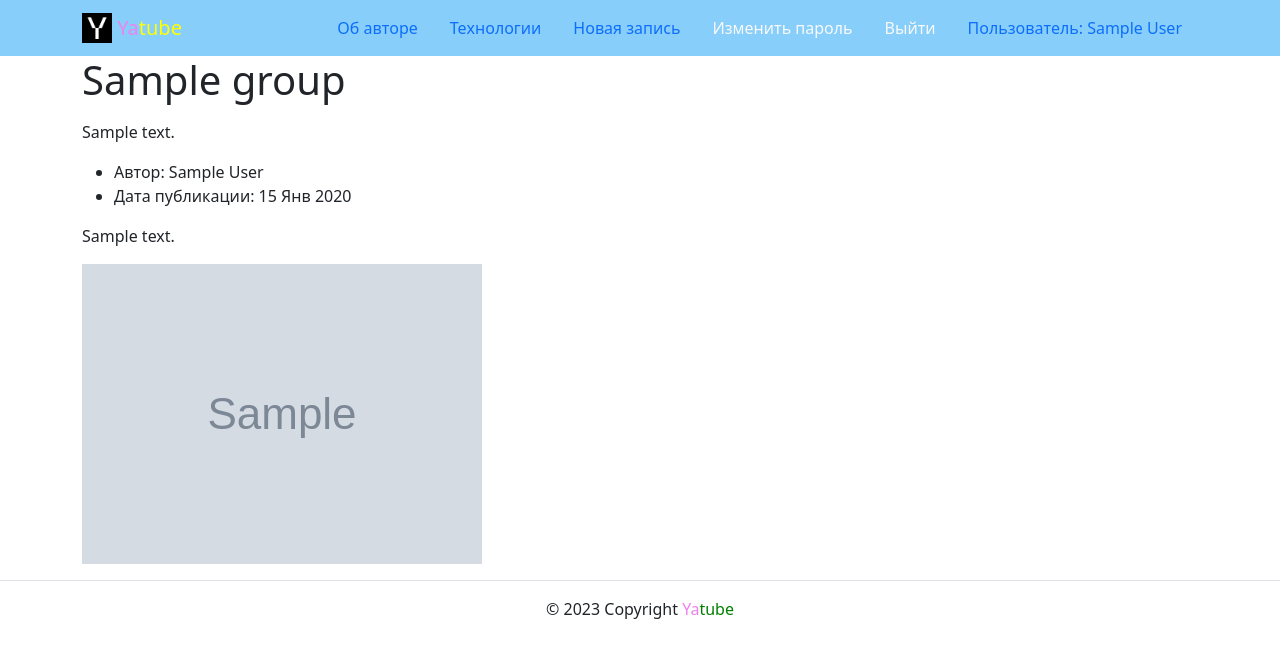
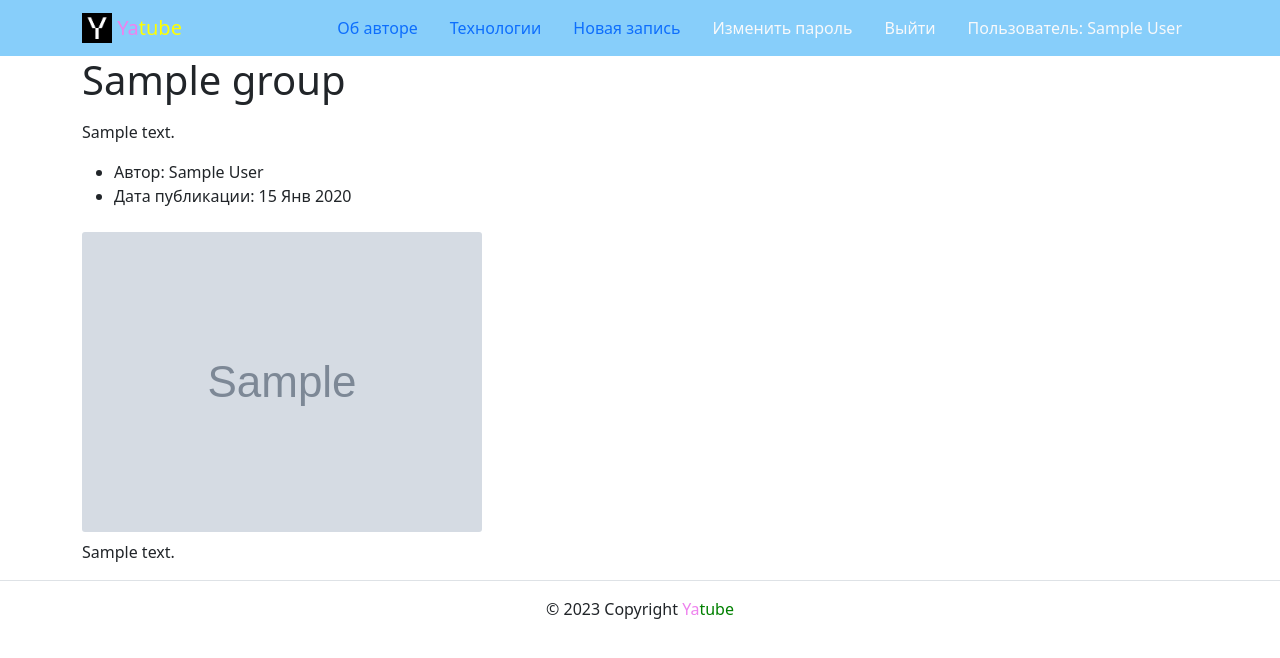
Before and after one commit to Artyom-Serov/project_yatube, a Django app: a page that uses yatube/templates/includes/header.html in a window 1280 px wide. Shown: the top 658 px of the page. Run offline with Django 3.2, Linux system fonts and the light colour scheme; a user stored in the database is signed in; tables that the repository leaves empty hold one stand-in row (values such as "Sample post"); grey boxes marked "Sample" are stand-in pictures; some libraries are stand-ins or nearby versions.

Commit message:
Загрузка и отображение изображений в постах

```diff
--- a/yatube/templates/includes/header.html
+++ b/yatube/templates/includes/header.html
@@ -22,7 +22,7 @@
             </li>
             {% if user.is_authenticated %}
             <li class="nav-item">
-              <a class="nav-link {% if view_name  == 'posts:post_create' %}active{% endif %}"
+              <a class="nav-link {% if view_name  == 'posts:create_post' %}active{% endif %}"
               href="{% url 'posts:create_post' %}">Новая запись</a>
             </li>
             <li class="nav-item">
@@ -33,8 +33,10 @@
             <li class="nav-item">
               <a class="nav-link link-light" href="{% url 'users:logout' %}">Выйти</a>
             </li>
-            <li class="nav-link" >
-              Пользователь: {{ user.first_name }} {{ user.last_name }}
+            <li class="nav-item">
+              <a class="nav-link link-light {% if view_name  == 'posts:profile' %}active{% endif %}"
+              href="{% url 'posts:profile' user.username %}">
+                Пользователь: {{ user.first_name }} {{ user.last_name }}</a>
             </li>
             {% else %}
             <li class="nav-item">
--- a/yatube/templates/posts/post_detail.html
+++ b/yatube/templates/posts/post_detail.html
@@ -1,7 +1,9 @@
 {% extends "base.html" %}
+
 {% block title %}
 Пост {{ post.text|truncatechars:30 }}
 {% endblock %}
+
 {% block content %}
 {% load thumbnail %}
 <div class="container py-5">
@@ -32,7 +34,8 @@
     </aside>
     <article class="col-12 col-md-9">
       {% thumbnail post.image "960x339" fit="max" as im %}
-        <img class="card-img my-2" src="{{ im.url }}" width="100%" height="auto">
+        <img class="card-img my-2" src="{{ im.url }}"
+        style="max-width: 400px; max-height: 300px; object-fit: contain;">
       {% endthumbnail %}
       <p>
         {{ post.text }}</p>
--- a/yatube/templates/posts/posts_view.html
+++ b/yatube/templates/posts/posts_view.html
@@ -1,3 +1,4 @@
+{% load thumbnail %}
     <ul>
       <li>
         Автор: {{ post.author.get_full_name }}
@@ -6,7 +7,11 @@
         Дата публикации: {{ post.pub_date|date:"d M Y" }}
       </li>
     </ul>
+    {% thumbnail post.image "960x339" fit="max" as im %}
+        <img class="card-img my-2" src="{{ im.url }}"
+        style="max-width: 400px; max-height: 300px; object-fit: contain;">
+    {% endthumbnail %}
     <p>{{ post.text }}</p>
-    {% if post.image %}
+    <!-- {% if post.image %}
       <p><img src="{{ post.image.url }}" alt="{{ post.title }}"></p>
-    {% endif %}
+    {% endif %} -->
--- a/yatube/templates/posts/profile.html
+++ b/yatube/templates/posts/profile.html
@@ -5,6 +5,7 @@
 {% endblock %}
 
 {% block content %}
+{% load thumbnail %}
 <div class="container py-5">
   <h1>Все посты пользователя {{ author.get_full_name }}</h1>
   <h3>Всего постов: {{ author.posts.count }} </h3>
@@ -14,6 +15,10 @@
       <li>Дата публикации: {{ post.pub_date|date:"d M Y" }}
       </li>
     </ul>
+    {% thumbnail post.image "960x339" fit="max" as im %}
+        <img class="card-img my-2" src="{{ im.url }}"
+        style="max-width: 400px; max-height: 300px; object-fit: contain;">
+    {% endthumbnail %}
     <p>{{ post.text }}</p>
     <a href="{% url 'posts:post_detail' post.id %}">подробная информация</a>
     {% if post.group %}
```
